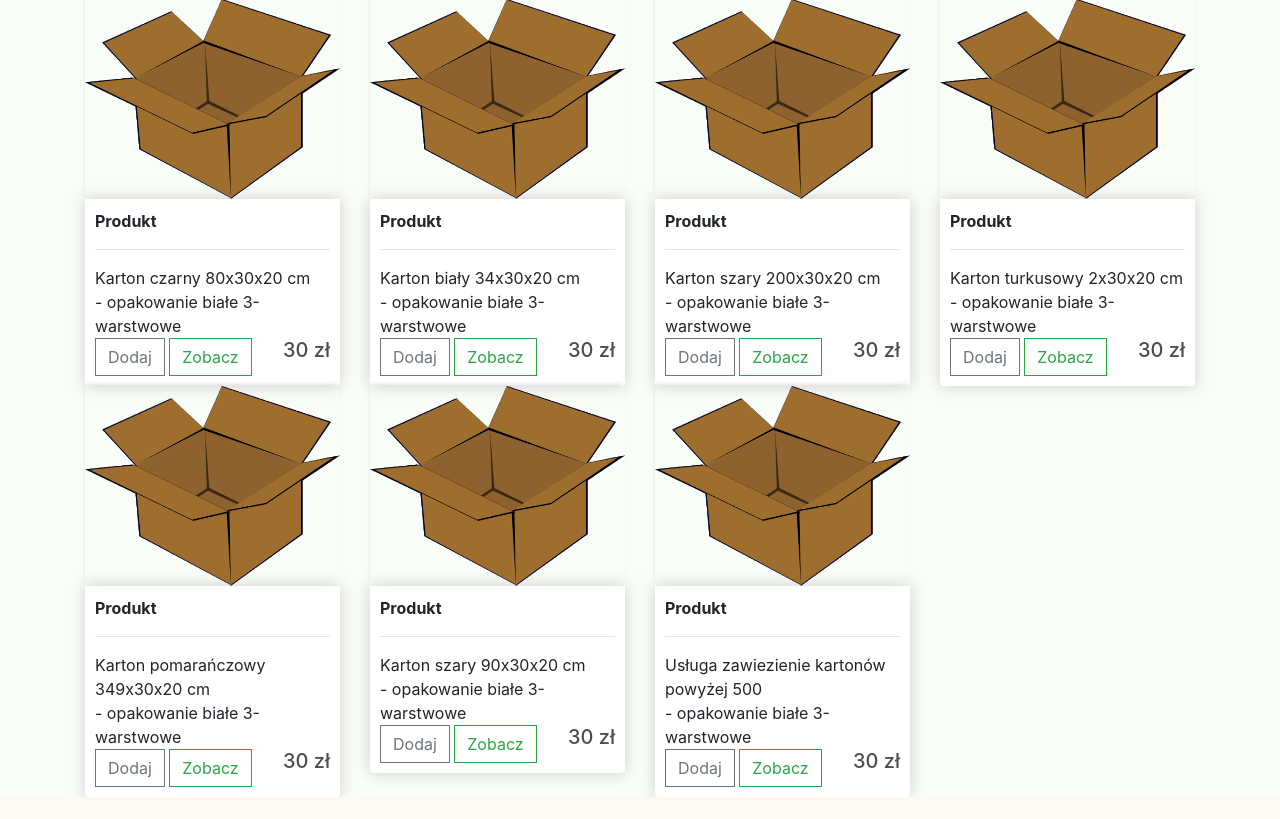
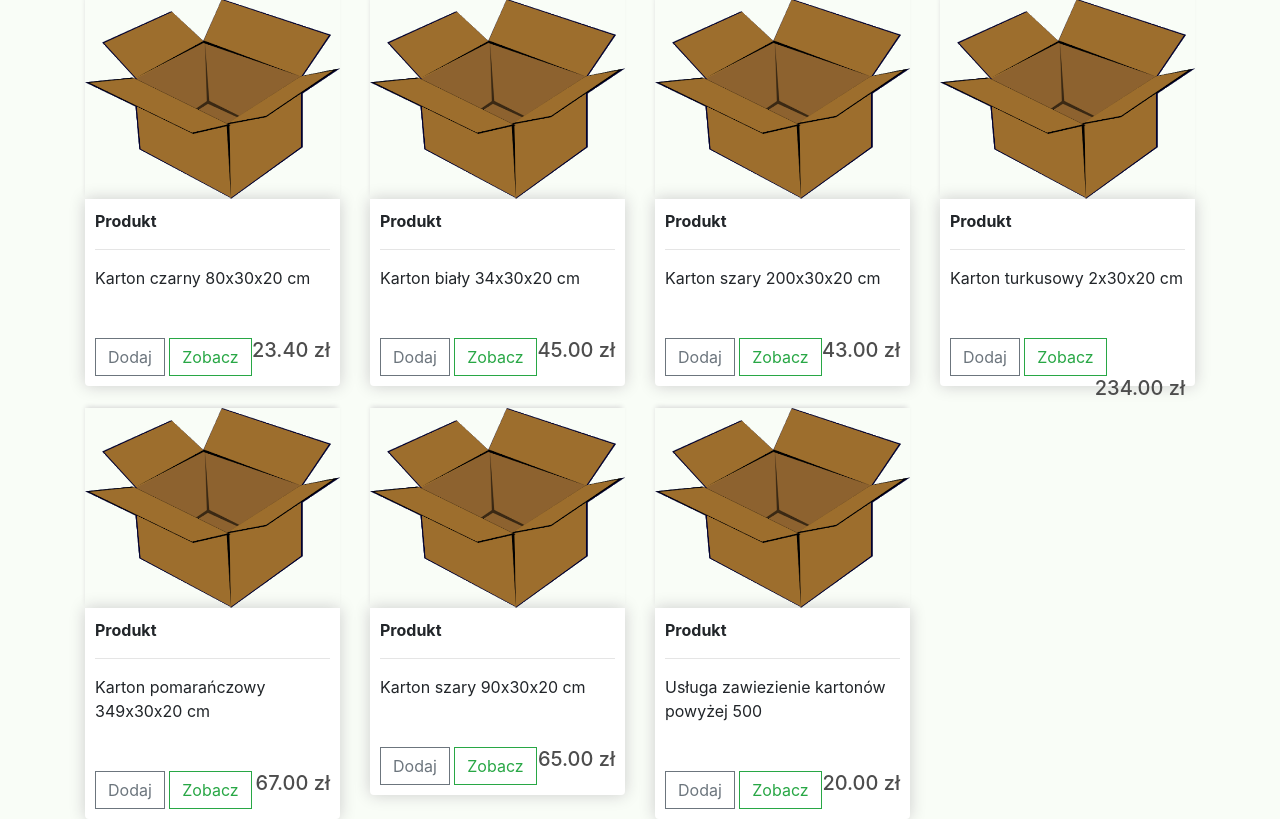
Before and after one commit to MrHarvvey/cartoon_shoop, a Django app: page / in a window 1280 px wide. Shown: the part 82-901 px from the top of the page. Before the commit the page ends 879 px from the top, so only its background shows below. Run offline with Django 3.2, Linux system fonts and the light colour scheme; data comes from the database, SQL or seed files in the repository; some libraries are stand-ins or nearby versions.

Commit message:
adding models 2

```diff
--- a/cartoon_shoop/templates/cartoon_shoop/store.html
+++ b/cartoon_shoop/templates/cartoon_shoop/store.html
@@ -1,10 +1,6 @@
 {% extends 'cartoon_shoop/main.html' %}
 {% load static %}
 {% block content %}
-
-<!--link rel="stylesheet" type="text/css" href="{% static 'css/main.css' %}"-->
-
-
 
 	<div class="row">
 		{% for product in products %}
@@ -13,10 +9,10 @@
 			<div class="box-element product">
 				<h9><strong>Produkt</strong></h9>
 				<hr>
-				<h9>{{product.name}}<br/>- opakowanie białe 3-warstwowe<br/></h9>
+				<h9>{{product.name}}<br/><br/><br/></h9>
 				<button class="btn btn-outline-secondary add-btn">Dodaj</button>
 				<a class="btn btn-outline-success" href="#">Zobacz</a>
-				<h5 style="display: inline-block;float: right;">30 zł</h5>
+				<h5 style="display: inline-block;float: right;">{{product.price|floatformat:2}} zł</h5>
 			</div>
 		</div>
 		{% endfor %}
--- a/static/css/main.css
+++ b/static/css/main.css
@@ -91,6 +91,7 @@ h1,h2,h3,h4,h5,h6{
 
 .chg-quantity:hover{
 	opacity: .6;
+	background-color: #d9830c;
 }
 
 
```
